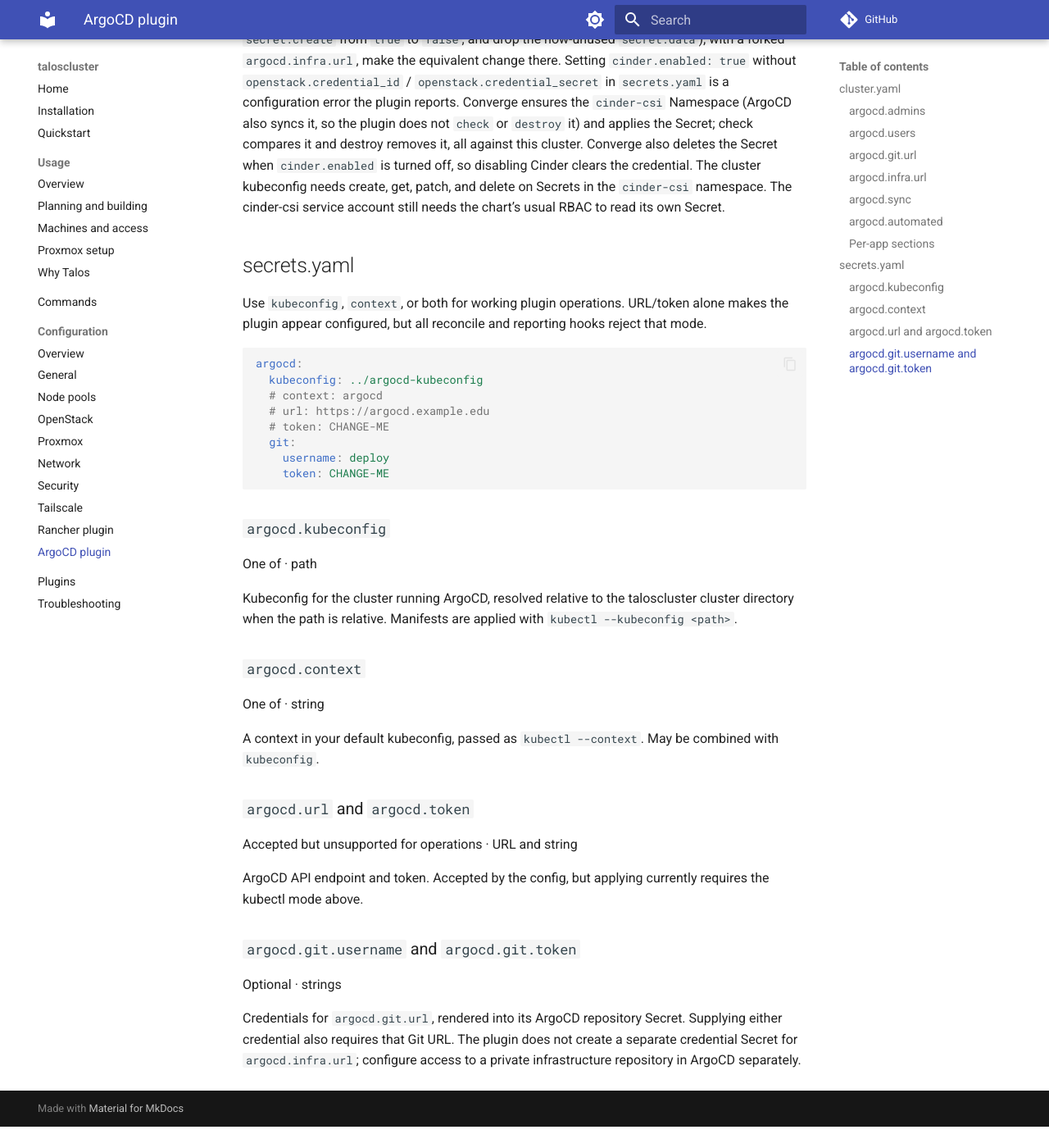
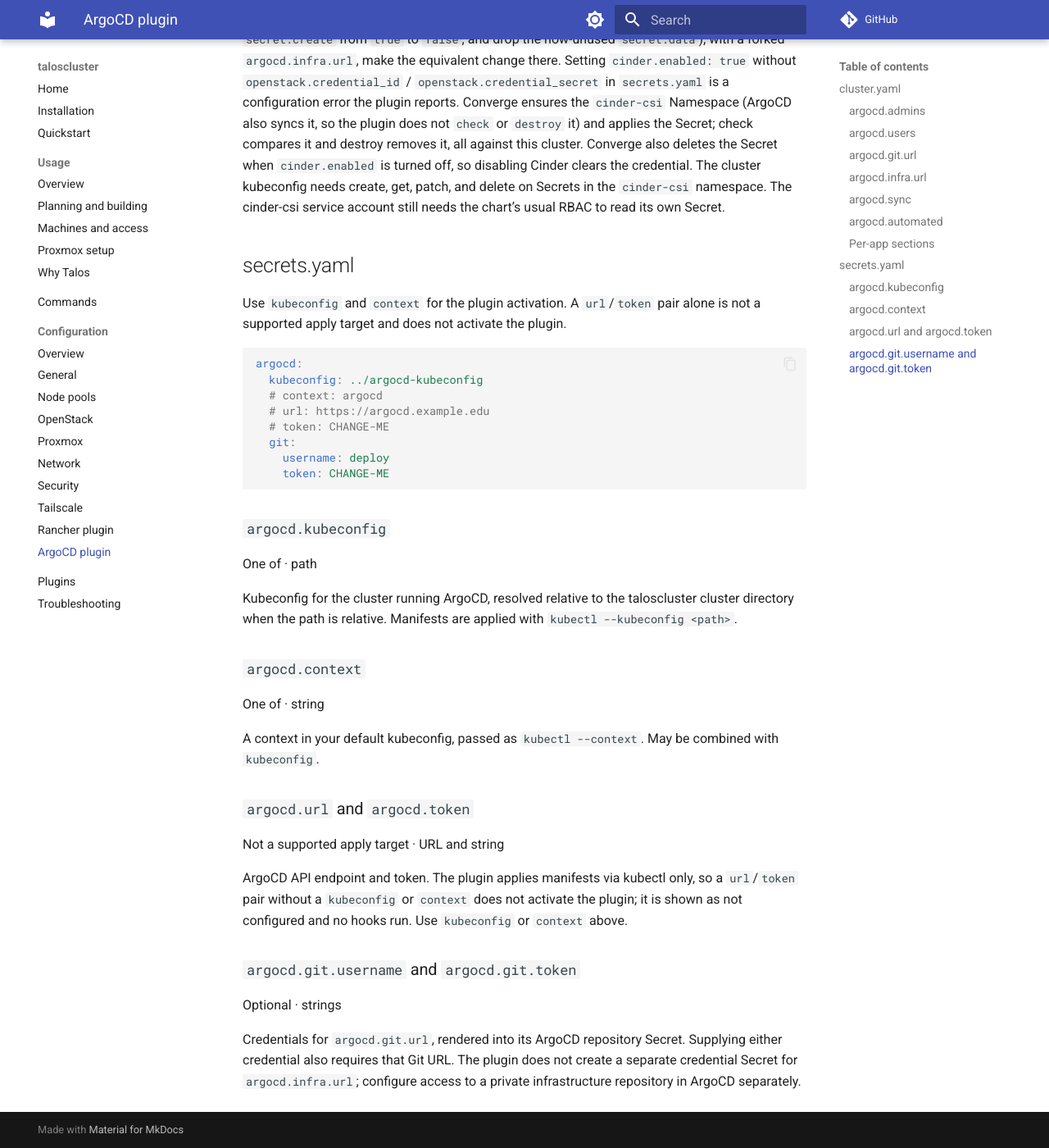
Before and after one commit to ncsa/taloscluster, an MkDocs documentation site: the page built from docs/configuration/argocd.md, in a window 1280 px wide and 1400 px high, scrolled down 3070 px. Shown: the whole window at 82% size. Built offline with MkDocs 1.6.1 and Material for MkDocs 9.7.7, drawn with Linux system fonts in a browser that asks for light colours; comment, search, counter and statistics services are not loaded; before the commit the page ends 4444 px from its top, so only the background shows below that.

Commit message:
fix: Align ArgoCD activation with supported connection modes. Either implemen

````diff
--- a/docs/configuration/argocd.md
+++ b/docs/configuration/argocd.md
@@ -94,7 +94,7 @@ When `cinder.enabled` is true on an OpenStack cluster, the application credentia
 
 ## secrets.yaml
 
-Use `kubeconfig`, `context`, or both for working plugin operations. URL/token alone makes the plugin appear configured, but all reconcile and reporting hooks reject that mode.
+Use `kubeconfig` and `context` for the plugin activation. A `url`/`token` pair alone is not a supported apply target and does not activate the plugin.
 
 ```yaml
 argocd:
@@ -121,9 +121,9 @@ A context in your default kubeconfig, passed as `kubectl --context`. May be comb
 
 ### `argocd.url` and `argocd.token`
 
-Accepted but unsupported for operations · URL and string
+Not a supported apply target · URL and string
 
-ArgoCD API endpoint and token. Accepted by the config, but applying currently requires the kubectl mode above.
+ArgoCD API endpoint and token. The plugin applies manifests via kubectl only, so a `url`/`token` pair without a `kubeconfig` or `context` does not activate the plugin; it is shown as not configured and no hooks run. Use `kubeconfig` or `context` above.
 
 ### `argocd.git.username` and `argocd.git.token`
 
````
Also changed, not shown: CHANGELOG.md (+1 -0 lines), docs/concepts/plugins.md (+1 -1 lines), plugins/argocd/README.md (+9 -6 lines), 3 other files.
